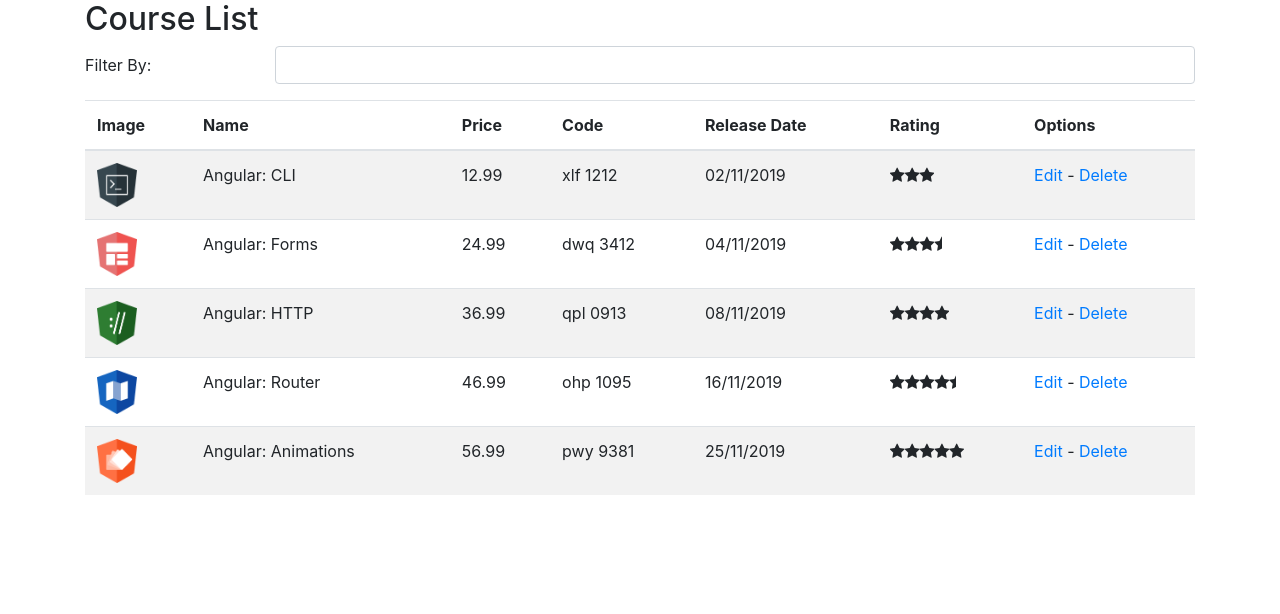
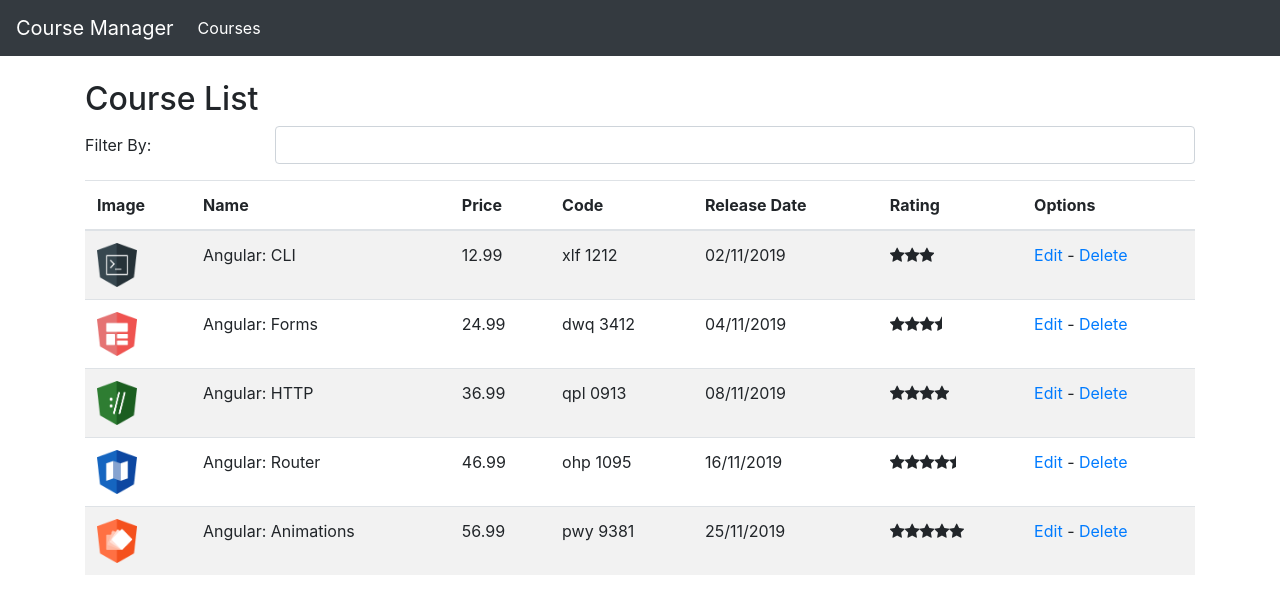
Before and after one commit to rafaelfborges/course-manager, an Angular app: page /courses in a window 1280 px wide. Shown: the top 614 px of the page. Built offline with nearby package versions, Linux system fonts and the light colour scheme.

Commit message:
feat: Add navbar and 404 component, setting up routes

```diff
--- a/src/app/app.component.html
+++ b/src/app/app.component.html
@@ -1,3 +1,4 @@
-<div class="container">
-  <app-course-list></app-course-list>
+<app-nav-bar></app-nav-bar>
+<div class="container mt-4">
+  <router-outlet></router-outlet>
 </div>
--- a/src/app/courses/course-list.component.ts
+++ b/src/app/courses/course-list.component.ts
@@ -3,7 +3,6 @@ import { Component, OnInit } from "@angular/core";
 import { Course } from "./course";
 
 @Component({
-  selector: "app-course-list",
   templateUrl: "./course-list.component.html"
 })
 export class CourseListComponent implements OnInit {
--- /dev/null
+++ b/src/app/error-404/error-404.component.html
@@ -0,0 +1 @@
+<h2>Error 404</h2>
--- /dev/null
+++ b/src/app/error-404/error-404.component.ts
@@ -0,0 +1,6 @@
+import { Component } from "@angular/core";
+
+@Component({
+  templateUrl: "./error-404.component.html"
+})
+export class Error404Component {}
--- /dev/null
+++ b/src/app/nav-bar/nav-bar.component.html
@@ -0,0 +1,28 @@
+<nav class="navbar navbar-expand-lg navbar-dark bg-dark">
+  <a [routerLink]="['/courses']" class="navbar-brand">Course Manager</a>
+
+  <button
+    class="navbar-toggler"
+    type="button"
+    data-toggle="collapse"
+    data-target="#navbarSupportedContent"
+    aria-controls="navbarSupportedContent"
+    aria-expanded="false"
+    aria-label="Toggle navigation"
+  >
+    <span class="navbar-toggler-icon"></span>
+  </button>
+
+  <div class="collapse navbar-collapse" id="navbarSupportedContent">
+    <ul class="navbar-nav mr-auto">
+      <li class="nav-item">
+        <a
+          [routerLink]="['/courses']"
+          routerLinkActive="active"
+          class="nav-link"
+          >Courses</a
+        >
+      </li>
+    </ul>
+  </div>
+</nav>
```
Also changed, not shown: src/app/app.module.ts (+33 -5 lines), src/app/nav-bar/nav-bar.component.ts (added, +7 -0 lines).
